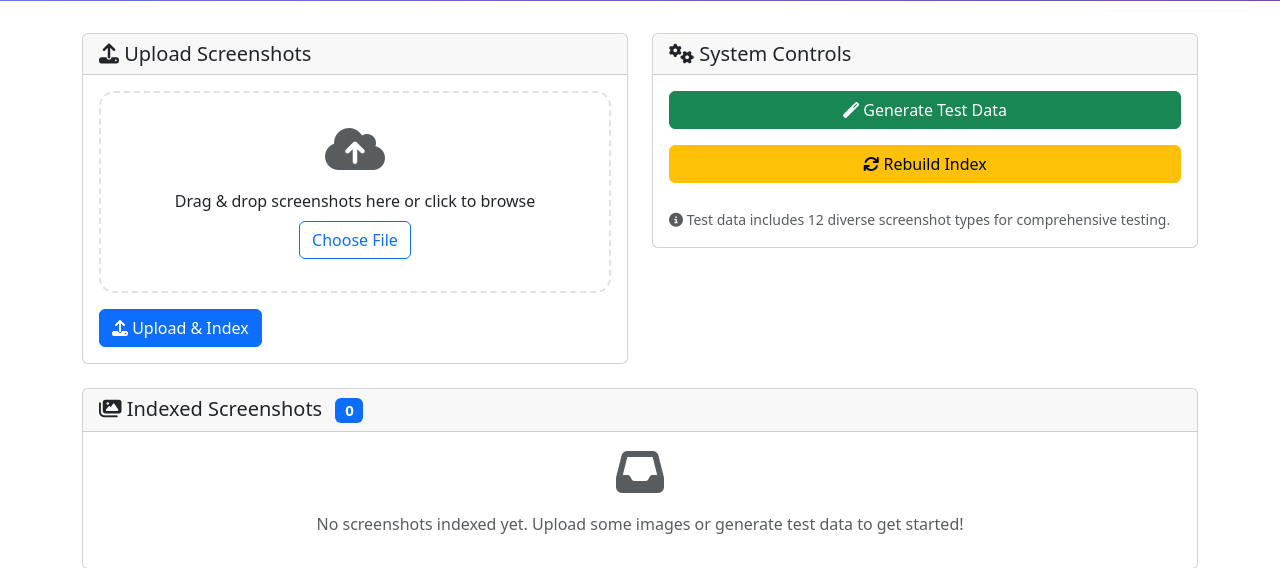
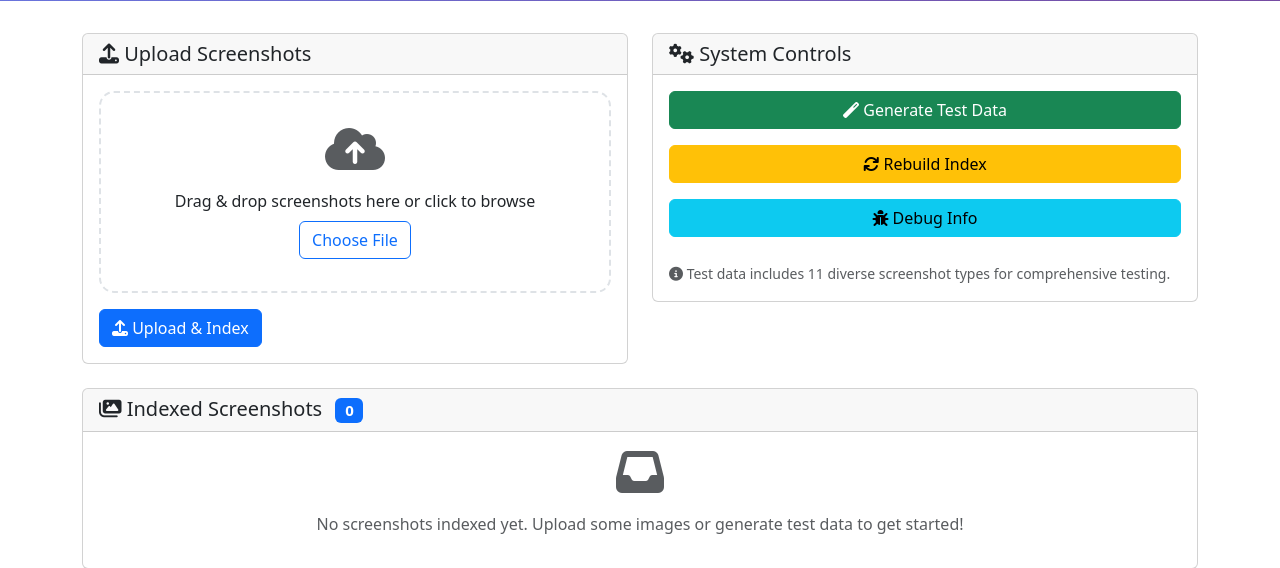
Before and after one commit to sakomws/buildathon, a Flask app: page / in a window 1280 px wide. Shown: the part 368-936 px from the top of the page. Run offline with Flask 3, Linux system fonts and the light colour scheme.

Commit message:
Fix UI buttons with improved error handling, logging, and debug functionality

```diff
--- a/p1/app.py
+++ b/p1/app.py
@@ -47,16 +47,24 @@ def init_search_engine():
     """Initialize the search engine."""
     global search_engine
     try:
+        logger.info("Initializing search engine...")
+
         # Use test_screenshots directory if it exists, otherwise create uploads
         screenshots_dir = 'test_screenshots' if os.path.exists('test_screenshots') else 'uploads'
         if not os.path.exists(screenshots_dir):
             os.makedirs(screenshots_dir)
+            logger.info(f"Created directory: {screenshots_dir}")
 
+        logger.info(f"Using screenshots directory: {screenshots_dir}")
+
+        # Initialize the search engine
         search_engine = VisualMemorySearch(screenshots_dir)
-        logger.info(f"Search engine initialized with directory: {screenshots_dir}")
+        logger.info(f"Search engine initialized successfully with directory: {screenshots_dir}")
         return True
+
     except Exception as e:
         logger.error(f"Failed to initialize search engine: {e}")
+        search_engine = None
         return False
 
 @app.route('/')
@@ -172,18 +180,35 @@ def rebuild_index():
     global search_engine
 
     try:
-        if search_engine:
-            # Delete existing index files
+        logger.info("Starting index rebuild...")
+
+        if search_engine is None:
+            flash('Search engine not initialized. Please refresh the page.', 'error')
+            return redirect(url_for('index'))
+
+        # Delete existing index files
+        try:
             if search_engine.index_file.exists():
                 search_engine.index_file.unlink()
+                logger.info("Deleted old index file")
             if search_engine.embeddings_file.exists():
                 search_engine.embeddings_file.unlink()
+                logger.info("Deleted old embeddings file")
+        except Exception as e:
+            logger.error(f"Failed to delete old index files: {e}")
+            flash('Failed to delete old index files', 'error')
+            return redirect(url_for('index'))
 
-            # Recreate index
+        # Recreate index
+        try:
+            logger.info("Recreating search index...")
             search_engine._create_index()
+            logger.info("Index rebuilt successfully")
             flash('Search index rebuilt successfully!', 'success')
-        else:
-            flash('Search engine not initialized', 'error')
+        except Exception as e:
+            logger.error(f"Failed to recreate index: {e}")
+            flash(f'Failed to rebuild index: {str(e)}', 'error')
+            return redirect(url_for('index'))
 
         return redirect(url_for('index'))
 
@@ -223,25 +248,80 @@ def status():
             'message': str(e)
         })
 
+@app.route('/debug')
+def debug_info():
+    """Debug information for troubleshooting."""
+    try:
+        debug_data = {
+            'search_engine_initialized': search_engine is not None,
+            'current_directory': os.getcwd(),
+            'test_screenshots_exists': os.path.exists('test_screenshots'),
+            'uploads_exists': os.path.exists('uploads'),
+            'generate_test_dataset_exists': os.path.exists('generate_test_dataset.py'),
+            'main_py_exists': os.path.exists('main.py'),
+            'python_path': sys.path[:5],  # First 5 entries
+            'environment_vars': {
+                'OPENAI_API_KEY': 'SET' if os.getenv('OPENAI_API_KEY') else 'NOT SET',
+                'SECRET_KEY': 'SET' if os.getenv('SECRET_KEY') else 'NOT SET'
+            }
+        }
+
+        if search_engine:
+            debug_data.update({
+                'screenshots_count': len(search_engine.screenshots_data) if search_engine.screenshots_data else 0,
+                'index_file_exists': search_engine.index_file.exists() if search_engine.index_file else False,
+                'embeddings_file_exists': search_engine.embeddings_file.exists() if search_engine.embeddings_file else False,
+                'use_openai': search_engine.use_openai
+            })
+
+        return jsonify(debug_data)
+
+    except Exception as e:
+        return jsonify({'error': str(e)}), 500
+
 @app.route('/generate_test_data', methods=['POST'])
 def generate_test_data():
     """Generate test dataset."""
     try:
-        from generate_test_dataset import generate_all_screenshots
+        logger.info("Starting test data generation...")
+
+        # Check if search engine is available
+        if search_engine is None:
+            flash('Search engine not initialized. Please refresh the page.', 'error')
+            return redirect(url_for('index'))
+
+        # Import the function
+        try:
+            from generate_test_dataset import generate_all_screenshots
+            logger.info("Successfully imported generate_all_screenshots function")
+        except ImportError as e:
+            logger.error(f"Import error: {e}")
+            flash('Failed to import test data generator. Check the logs.', 'error')
+            return redirect(url_for('index'))
 
         # Generate test screenshots
+        logger.info("Calling generate_all_screenshots...")
         success_count = generate_all_screenshots()
+        logger.info(f"Generated {success_count} screenshots")
 
         if success_count > 0:
             # Rebuild index with new data
-            if search_engine:
+            try:
                 if search_engine.index_file.exists():
                     search_engine.index_file.unlink()
+                    logger.info("Deleted old index file")
                 if search_engine.embeddings_file.exists():
                     search_engine.embeddings_file.unlink()
+                    logger.info("Deleted old embeddings file")
+
+                logger.info("Rebuilding search index...")
                 search_engine._create_index()
+                logger.info("Index rebuilt successfully")
 
-            flash(f'Generated {success_count} test screenshots and rebuilt index!', 'success')
+                flash(f'Generated {success_count} test screenshots and rebuilt index!', 'success')
+            except Exception as e:
+                logger.error(f"Index rebuild failed: {e}")
+                flash(f'Generated {success_count} screenshots but failed to rebuild index: {str(e)}', 'warning')
         else:
             flash('Failed to generate test screenshots', 'error')
 
--- a/p1/generate_test_dataset.py
+++ b/p1/generate_test_dataset.py
@@ -689,7 +689,6 @@ def generate_all_screenshots():
             ("login_form.png", create_login_form, "Login form"),
             ("dashboard_charts.png", create_dashboard, "Dashboard with charts"),
             ("mobile_app.png", create_mobile_app, "Mobile app interface"),
-            ("dark_theme.png", create_dark_theme, "Dark theme editor"),
             ("404_page.png", create_404_page, "404 error page"),
             ("user_profile.png", create_user_profile, "User profile page"),
             ("ecommerce_product.png", create_ecommerce_product, "E-commerce product page"),
--- a/p1/templates/index.html
+++ b/p1/templates/index.html
@@ -163,11 +163,14 @@
                                     <i class="fas fa-sync"></i> Rebuild Index
                                 </button>
                             </form>
+                            <button type="button" class="btn btn-info w-100 mb-2" onclick="checkDebugInfo()">
+                                <i class="fas fa-bug"></i> Debug Info
+                            </button>
                         </div>
                         <div class="mt-3">
                             <small class="text-muted">
                                 <i class="fas fa-info-circle"></i>
-                                Test data includes 12 diverse screenshot types for comprehensive testing.
+                                Test data includes 11 diverse screenshot types for comprehensive testing.
                             </small>
                         </div>
                     </div>
@@ -443,6 +446,16 @@
                 statusText.textContent = 'Status check failed';
             }
         }
+
+        async function checkDebugInfo() {
+            try {
+                const response = await fetch('/debug');
+                const data = await response.json();
+                alert('Debug Info:\n' + JSON.stringify(data, null, 2));
+            } catch (error) {
+                alert('Failed to fetch debug info: ' + error.message);
+            }
+        }
     </script>
 </body>
 </html>
```
